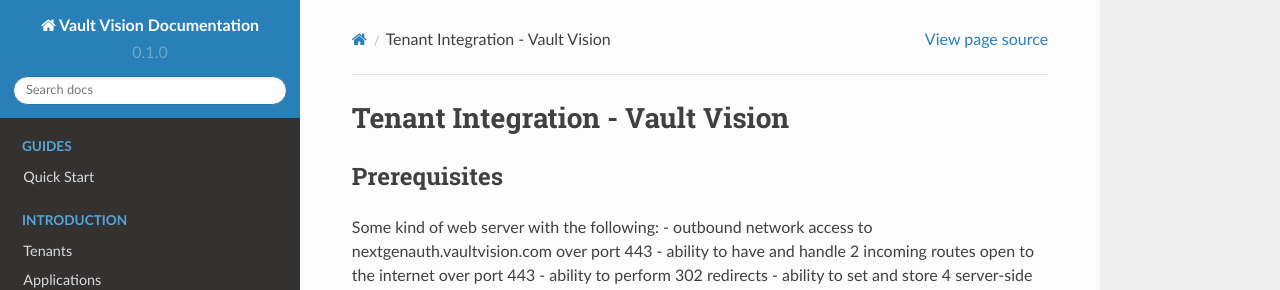
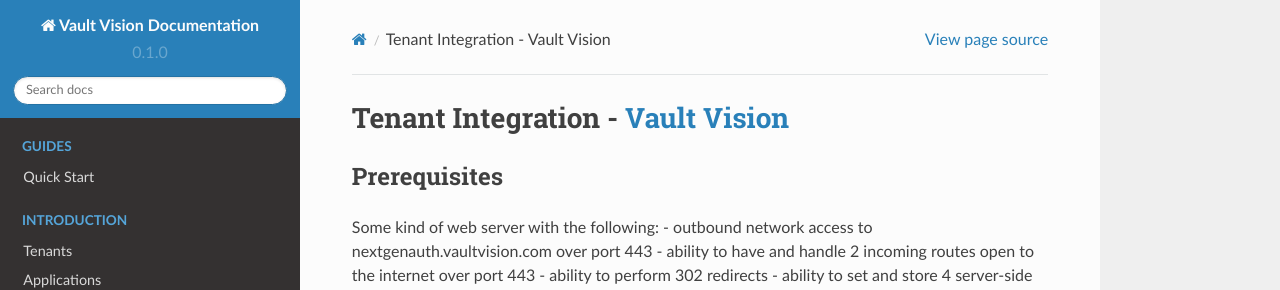
Before and after one commit to vaultvision/docs, a Sphinx documentation site: the page built from docs/source/tenant_integration.md, in a window 1280 px wide and 1021 px high. Shown: the top 290 px of the window. Built offline with Sphinx 7.4.7 and the Read the Docs theme 2.0.0, drawn with Linux system fonts in a browser that asks for light colours; part of the change alters nothing that is shown.

```diff
--- a/docs/source/tenant_integration.md
+++ b/docs/source/tenant_integration.md
@@ -1,4 +1,4 @@
-Tenant Integration - Vault Vision
+Tenant Integration - [Vault Vision](https://vaultvision.com)
 ==================
 
 ## Prerequisites
```
